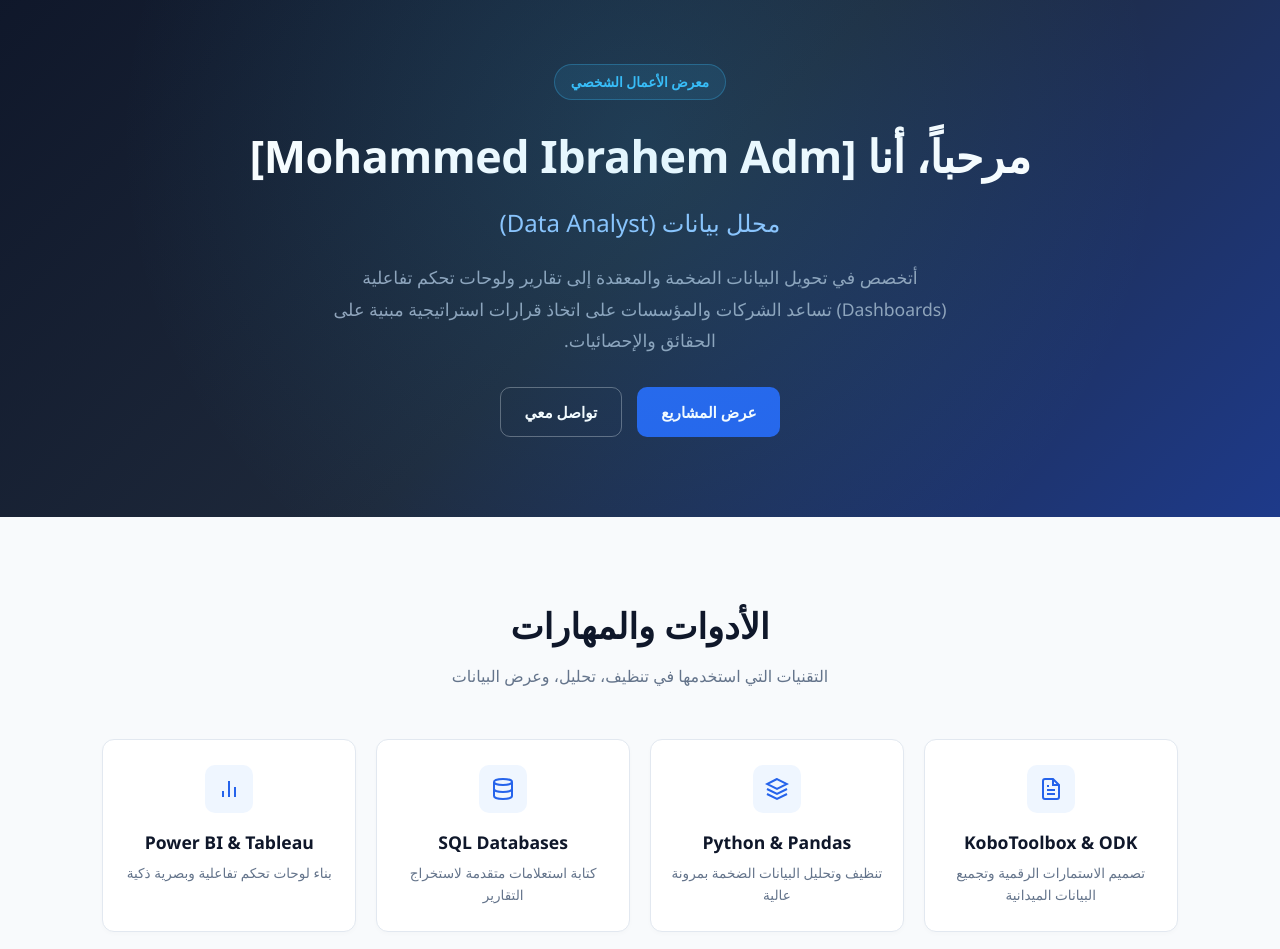
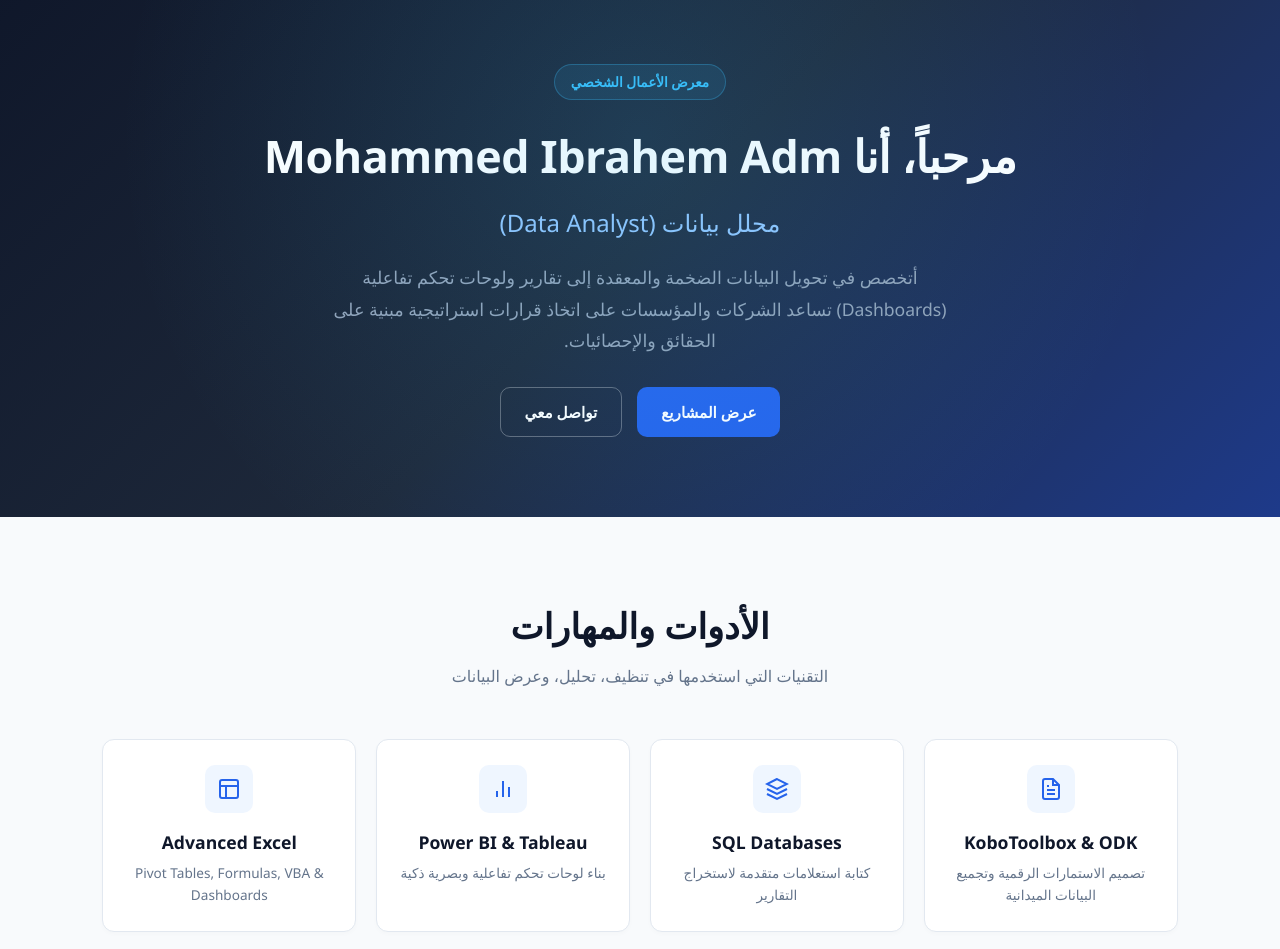
Before and after one commit to Mohammed-developer45/Mohammed-Data-Portfolio, a plain HTML site: page index.html in a window 1280 px wide. Shown: the part 100-1049 px from the top of the page. Drawn offline with Linux system fonts and the light colour scheme.

Commit message:
Update index.html

```diff
--- a/index.html
+++ b/index.html
@@ -663,7 +663,7 @@
         <!-- Hero Section -->
         <section class="hero" id="about">
             <div class="hero-badge">معرض الأعمال الشخصي</div>
-            <h1>مرحباً، أنا [Mohammed Ibrahem Adm]</h1>
+            <h1>مرحباً، أنا Mohammed Ibrahem Adm</h1>
             <h2>محلل بيانات (Data Analyst)</h2>
             <p>أتخصص في تحويل البيانات الضخمة والمعقدة إلى تقارير ولوحات تحكم تفاعلية (Dashboards) تساعد الشركات والمؤسسات على اتخاذ قرارات استراتيجية مبنية على الحقائق والإحصائيات.</p>
             <div class="hero-cta">
@@ -689,13 +689,6 @@
                 <div class="skill-card">
                     <div class="skill-icon">
                         <svg width="24" height="24" viewBox="0 0 24 24" fill="none" stroke="currentColor" stroke-width="2"><path d="M12 2L2 7l10 5 10-5-10-5zM2 17l10 5 10-5M2 12l10 5 10-5"/></svg>
-                    </div>
-                    <h3>Python & Pandas</h3>
-                    <p>تنظيف وتحليل البيانات الضخمة بمرونة عالية</p>
-                </div>
-                <div class="skill-card">
-                    <div class="skill-icon">
-                        <svg width="24" height="24" viewBox="0 0 24 24" fill="none" stroke="currentColor" stroke-width="2"><ellipse cx="12" cy="5" rx="9" ry="3"/><path d="M21 12c0 1.66-4 3-9 3s-9-1.34-9-3"/><path d="M3 5v14c0 1.66 4 3 9 3s9-1.34 9-3V5"/></svg>
                     </div>
                     <h3>SQL Databases</h3>
                     <p>كتابة استعلامات متقدمة لاستخراج التقارير</p>
```
